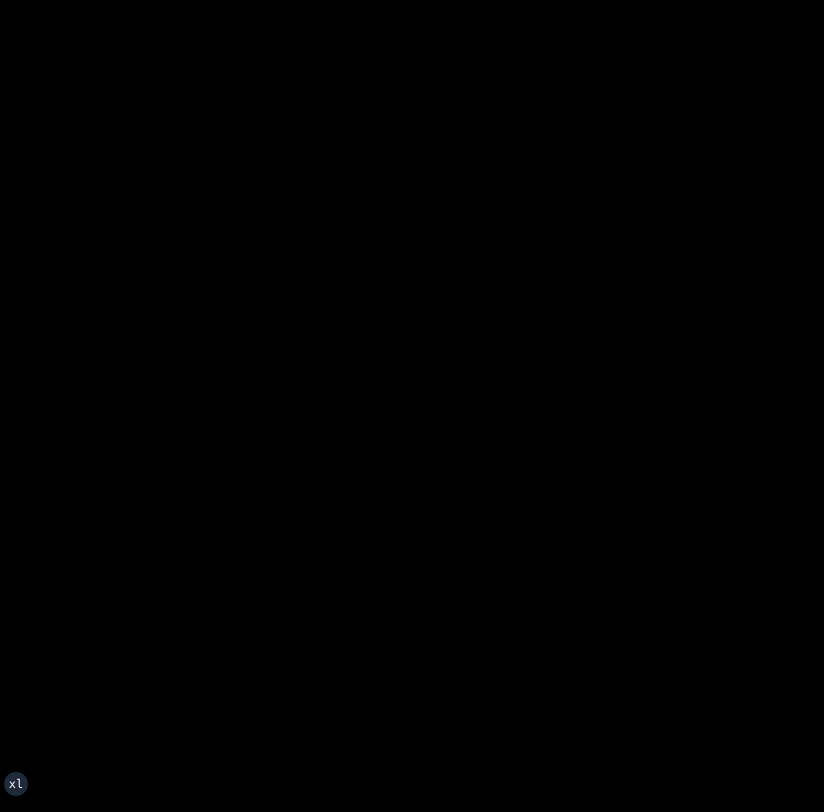
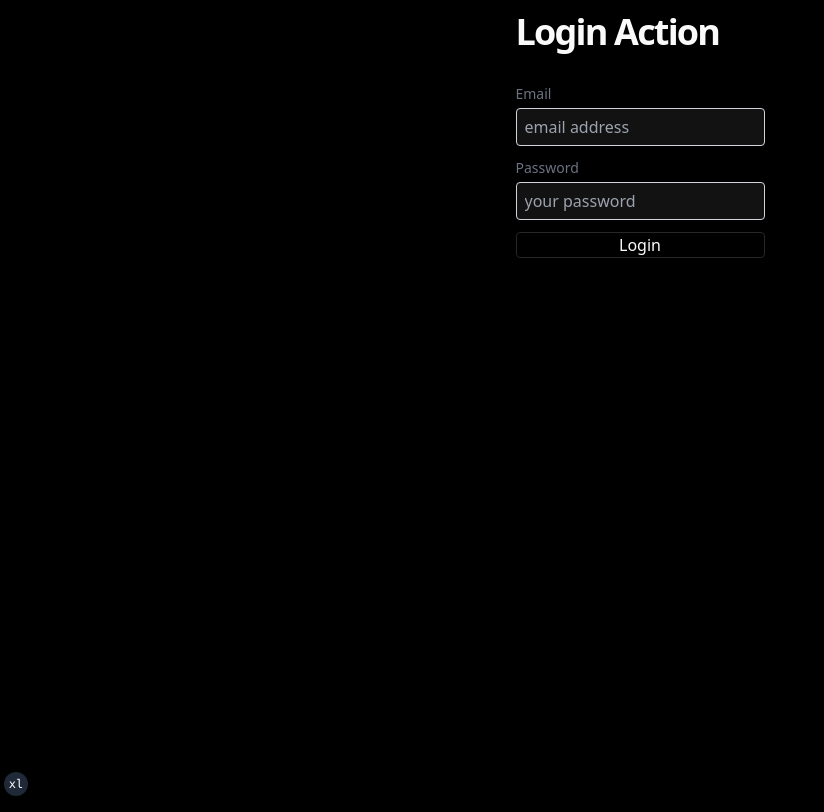
Before and after one commit to guillermouzner/nextjs-14-use-server, a Next.js app: page /login in a window 1280 px wide. Before the commit this address had no page. Shown: the whole page, without its empty margins (0-824 px from the left). Built offline with nearby package versions, Linux system fonts and the light colour scheme.

Commit message:
parallel routes

```diff
--- /dev/null
+++ b/app/auth/page.tsx
@@ -0,0 +1,48 @@
+import {revalidatePath, revalidateTag} from "next/cache";
+import {cookies} from "next/headers";
+import Link from "next/link";
+import {redirect} from "next/navigation";
+
+import {RefreshCache} from "@/components/refresh-cache";
+
+export default async function PostPage() {
+  const cookieStore = cookies();
+  const token = cookieStore.get("token");
+  const validateToken = !!token;
+
+  if (!token) redirect("/");
+
+  async function checkAuth() {
+    "use server";
+    const cookieStoreServer = cookies();
+
+    const tokenServer = cookieStoreServer.get("token");
+
+    const validateTokenServer = !!tokenServer;
+
+    // console.log("prueba");
+
+    const didChange = validateToken !== validateTokenServer;
+
+    if (didChange) {
+      return revalidatePath("/");
+    }
+
+    console.log("6 Token didChange?", didChange);
+  }
+
+  return (
+    <main className="flex flex-col items-center justify-center gap-5 py-20">
+      <h1 className="text-3xl font-bold tracking-tighter">Cookies Auth from server</h1>
+      <p className="mt-3">2</p>
+
+      <RefreshCache check={checkAuth} />
+
+      <div className="mt-4">
+        <Link className="text-blue-500 underline" href="/">
+          Back Home
+        </Link>
+      </div>
+    </main>
+  );
+}
--- /dev/null
+++ b/app/login/page.tsx
@@ -0,0 +1,11 @@
+import {UserAuthForm} from "@/components/user-auth-form";
+
+export default function LoginPage() {
+  console.log("se renderiza?");
+
+  return (
+    <div className="mt-3 flex flex-col items-center justify-center">
+      <UserAuthForm />
+    </div>
+  );
+}
--- a/app/page.tsx
+++ b/app/page.tsx
@@ -9,7 +9,7 @@ export default function HomePage() {
           <Link href="/post/1">* Test Post</Link>
         </li>
         <li>
-          <Link href="/post/2">* Second Test Post</Link>
+          <Link href="/auth">* Cookies auth</Link>
         </li>
       </ul>
     </main>
--- /dev/null
+++ b/app/parallel/(home)/@form/loading.tsx
@@ -0,0 +1,4 @@
+export default function Loading() {
+  // You can add any UI inside Loading, including a Skeleton.
+  return <div>Loading from form</div>;
+}
--- /dev/null
+++ b/app/parallel/(home)/@form/page.tsx
@@ -0,0 +1,13 @@
+export default async function FormPage() {
+  const loadTime = 10000;
+
+  await sleep(loadTime);
+
+  return (
+    <div>
+      <div>Form Page loaded after {loadTime}ms</div>
+    </div>
+  );
+}
+
+const sleep = (ms: number) => new Promise((resolve) => setTimeout(resolve, ms));
--- /dev/null
+++ b/app/parallel/(home)/@renders/loading.tsx
@@ -0,0 +1,4 @@
+export default function Loading() {
+  // You can add any UI inside Loading, including a Skeleton.
+  return <div>Loading from renders</div>;
+}
--- /dev/null
+++ b/app/parallel/(home)/@renders/page.tsx
@@ -0,0 +1,13 @@
+export default async function RendersPage() {
+  const loadTime = 15000;
+
+  await sleep(loadTime);
+
+  return (
+    <div>
+      <div>Renders Page loaded after {loadTime}ms</div>
+    </div>
+  );
+}
+
+const sleep = (ms: number) => new Promise((resolve) => setTimeout(resolve, ms));
--- /dev/null
+++ b/app/parallel/(home)/layout.tsx
@@ -0,0 +1,16 @@
+export default function HomeLayout({
+  form,
+  renders,
+}: {
+  form: React.ReactNode;
+  renders: React.ReactNode;
+}) {
+  return (
+    <section className="lg:overflow-y-hidden">
+      <section className="grid h-full grid-cols-1 gap-4 lg:grid-cols-[400px,1fr]">
+        <aside className="overflow-y-auto overflow-x-hidden bg-red-400">{form}</aside>
+        <article className="h-full overflow-y-auto bg-blue-300">{renders}</article>
+      </section>
+    </section>
+  );
+}
--- a/app/post/[postId]/page.tsx
+++ b/app/post/[postId]/page.tsx
@@ -1,5 +1,6 @@
 import Link from "next/link";
 import {revalidatePath} from "next/cache";
+import {redirect} from "next/navigation";
 
 import {db} from "@/lib/db";
 import {RefreshCache} from "@/components/refresh-cache";
@@ -26,7 +27,9 @@ export default async function PostPage({params}: {params: {postId: string}}) {
     const didChange = postLastUpdated !== checkIfPostLastUpdated;
 
     if (didChange) {
-      revalidatePath("/");
+      revalidatePath("/login");
+
+      return redirect("login");
     }
 
     console.log("didChange?", didChange);
--- /dev/null
+++ b/components/user-auth-form.tsx
@@ -0,0 +1,53 @@
+"use client";
+import * as React from "react";
+
+export function UserAuthForm() {
+  const handleSubmit = (event: React.FormEvent<HTMLFormElement>) => {
+    event.preventDefault();
+    const formData = new FormData(event.currentTarget);
+
+    console.log("formData:", formData);
+
+    const {email, password} = event.currentTarget.elements as any;
+
+    if (email.value === "g@gmail.com" && password.value === "admin") {
+      console.log(email);
+      console.log(password);
+    }
+  };
+
+  return (
+    <div className="flex flex-col gap-5">
+      <h1 className="text-4xl font-extrabold tracking-tighter">Login Action</h1>
+      <form onSubmit={handleSubmit}>
+        <div className="mt-3">
+          <label className="block text-sm text-gray-500" htmlFor="email">
+            Email
+          </label>
+          <input
+            autoComplete="off"
+            className="mt-1 w-full rounded border border-gray-300 px-2 py-1.5"
+            name="email"
+            placeholder="email address"
+            type="email"
+          />
+        </div>
+        <div className="mt-3">
+          <label className="block text-sm text-gray-500" htmlFor="password">
+            Password
+          </label>
+          <input
+            autoComplete="off"
+            className="mt-1 w-full rounded border border-gray-300 px-2 py-1.5"
+            name="password"
+            placeholder="your password"
+            type="password"
+          />
+        </div>
+        <button className="mt-3 w-full rounded-sm border" type="submit">
+          Login
+        </button>
+      </form>
+    </div>
+  );
+}
--- a/package.json
+++ b/package.json
@@ -19,9 +19,9 @@
     "autoprefixer": "10.4.15",
     "class-variance-authority": "^0.7.0",
     "clsx": "^2.0.0",
-    "eslint-config-next": "14.0.1",
+    "eslint-config-next": "14.0.0",
     "lucide-react": "^0.281.0",
-    "next": "14.0.1",
+    "next": "14.0.0",
     "next-themes": "^0.2.1",
     "postcss": "8.4.29",
     "react": "18.2.0",
@@ -32,7 +32,7 @@
     "typescript": "5.2.2"
   },
   "devDependencies": {
-    "@next/eslint-plugin-next": "^14.0.1",
+    "@next/eslint-plugin-next": "^14.0.0",
     "@vercel/style-guide": "^5.0.1",
     "eslint": "8.48.0",
     "eslint-config-prettier": "^9.0.0",
```
Also changed, not shown: middleware.ts (added, +44 -0 lines), 1 other file (tests, documents, lock files or other folders).
